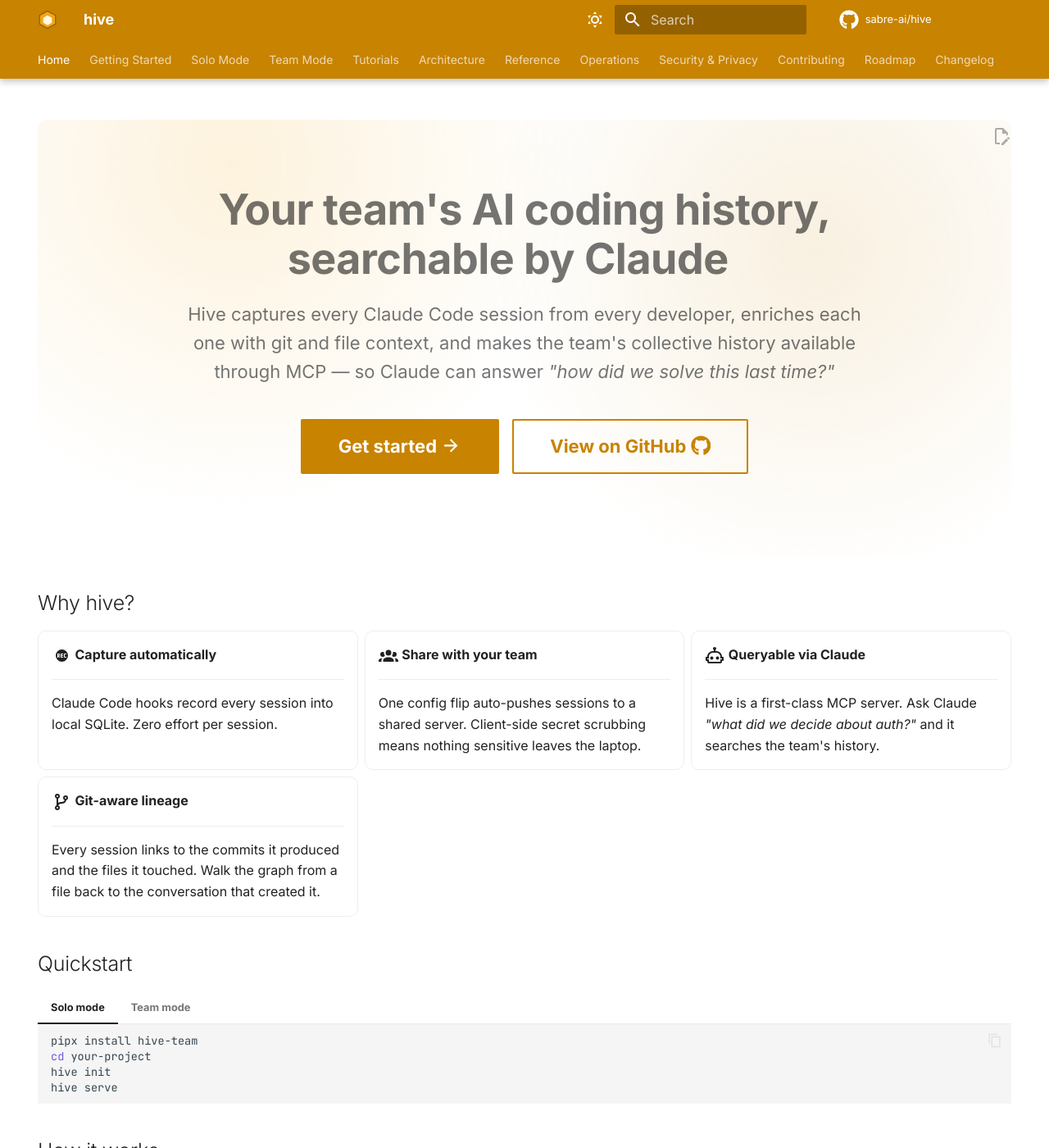
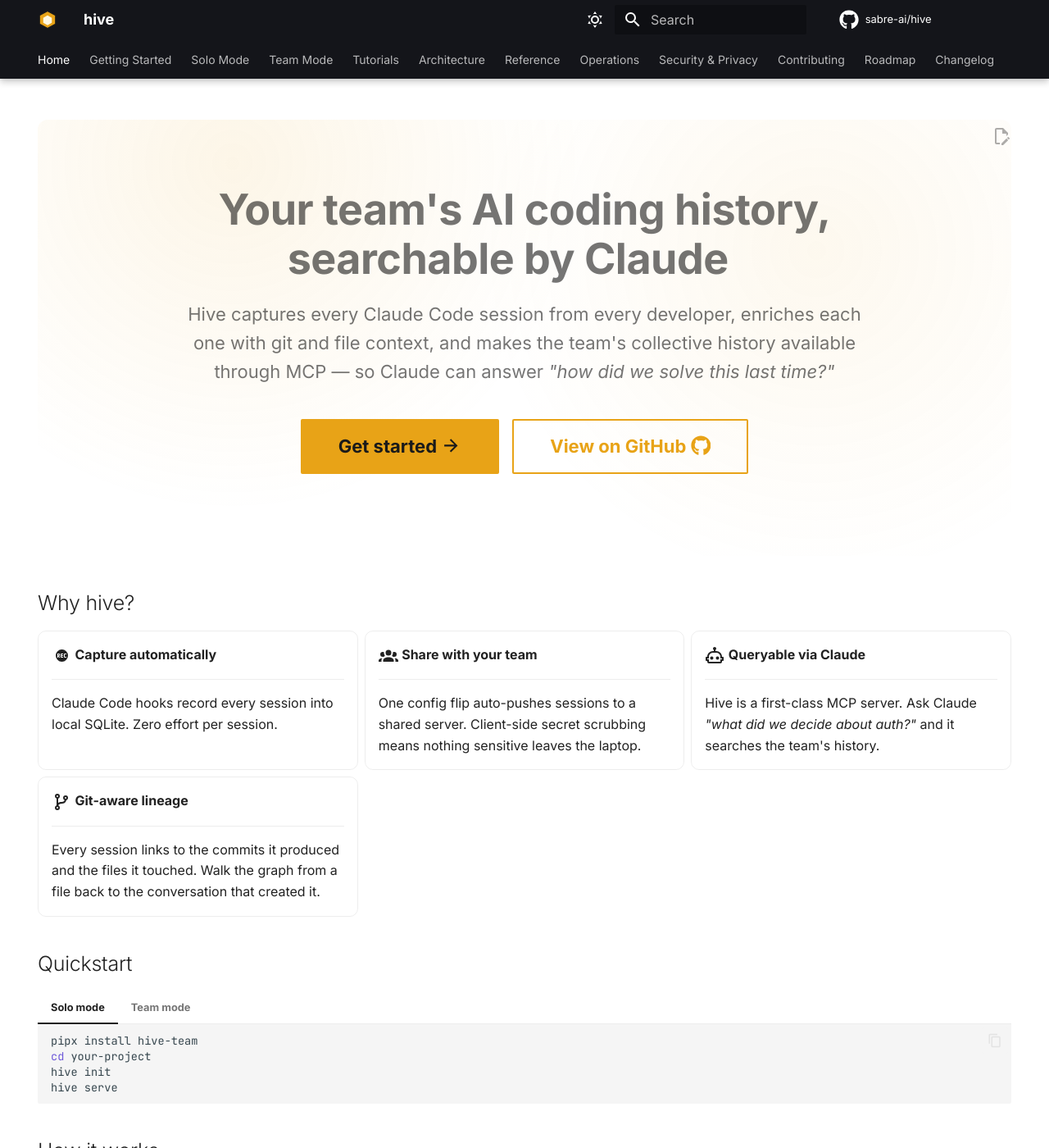
Before and after one commit to sabre-ai/hive, an MkDocs documentation site: the page built from docs/index.md, in a window 1280 px wide and 1400 px high. Shown: the whole window at 82% size. Built offline with MkDocs 1.6.1 and Material for MkDocs 9.7.7, drawn with Linux system fonts in a browser that asks for light colours; comment, search, counter and statistics services are not loaded; the version menu is left out.

Commit message:
Update color scheme to deep amber + charcoal palette
Replaces the honeycomb/amber palette with a dark charcoal primary
and rich amber accent for a more serious developer-tool aesthetic.
Both light and dark modes now use dark chrome headers with amber
limited to links, buttons, and interactive highlights.

Co-Authored-By: Claude Opus 4.6 (1M context) <noreply@anthropic.com>

```diff
--- a/docs/stylesheets/extra.css
+++ b/docs/stylesheets/extra.css
@@ -1,15 +1,15 @@
 :root {
-  --md-primary-fg-color:        #c88300;   /* amber-honey */
-  --md-primary-fg-color--light: #f0a71a;
-  --md-primary-fg-color--dark:  #8a5a00;
-  --md-accent-fg-color:         #f0a71a;
+  --md-primary-fg-color:        #1a1a1a;   /* near-black chrome */
+  --md-primary-fg-color--light: #2a2a2a;
+  --md-primary-fg-color--dark:  #111111;
+  --md-accent-fg-color:         #e8a317;   /* rich amber accent */
 }
 
 [data-md-color-scheme="slate"] {
-  --md-primary-fg-color:        #f0a71a;
-  --md-primary-fg-color--light: #ffc04d;
-  --md-primary-fg-color--dark:  #c88300;
-  --md-accent-fg-color:         #ffc04d;
+  --md-primary-fg-color:        #2a2a2a;   /* dark chrome, same vibe as light */
+  --md-primary-fg-color--light: #333333;
+  --md-primary-fg-color--dark:  #1a1a1a;
+  --md-accent-fg-color:         #e8a317;   /* amber accent only */
 }
 
 /* Hero */
@@ -17,8 +17,8 @@
   padding: 4rem 0 3rem;
   text-align: center;
   background:
-    radial-gradient(circle at 20% 10%, rgba(240,167,26,.15), transparent 40%),
-    radial-gradient(circle at 80% 30%, rgba(200,131,0,.12), transparent 40%);
+    radial-gradient(circle at 20% 10%, rgba(232,163,23,.10), transparent 40%),
+    radial-gradient(circle at 80% 30%, rgba(232,163,23,.07), transparent 40%);
   border-radius: 12px;
   margin-bottom: 2rem;
 }
@@ -42,6 +42,28 @@
   margin: 0 .25rem;
 }
 
+/* Force amber on all buttons */
+.md-typeset .md-button--primary {
+  background-color: #e8a317;
+  border-color: #e8a317;
+  color: #1a1a1a;
+}
+
+.md-typeset .md-button--primary:hover {
+  background-color: #c88a00;
+  border-color: #c88a00;
+}
+
+.md-typeset .md-button:not(.md-button--primary) {
+  border-color: #e8a317;
+  color: #e8a317;
+}
+
+.md-typeset .md-button:not(.md-button--primary):hover {
+  background-color: #e8a317;
+  color: #1a1a1a;
+}
+
 /* Nicer grid cards */
 .md-typeset .grid.cards > ul > li {
   border-radius: 10px;
--- a/mkdocs.yml
+++ b/mkdocs.yml
@@ -35,14 +35,14 @@ theme:
   palette:
     - media: "(prefers-color-scheme: light)"
       scheme: default
-      primary: custom
+      primary: black
       accent: amber
       toggle:
         icon: material/weather-sunny
         name: Switch to dark mode
     - media: "(prefers-color-scheme: dark)"
       scheme: slate
-      primary: custom
+      primary: black
       accent: amber
       toggle:
         icon: material/weather-night
```
Also changed, not shown: docs/assets/logo.svg.
